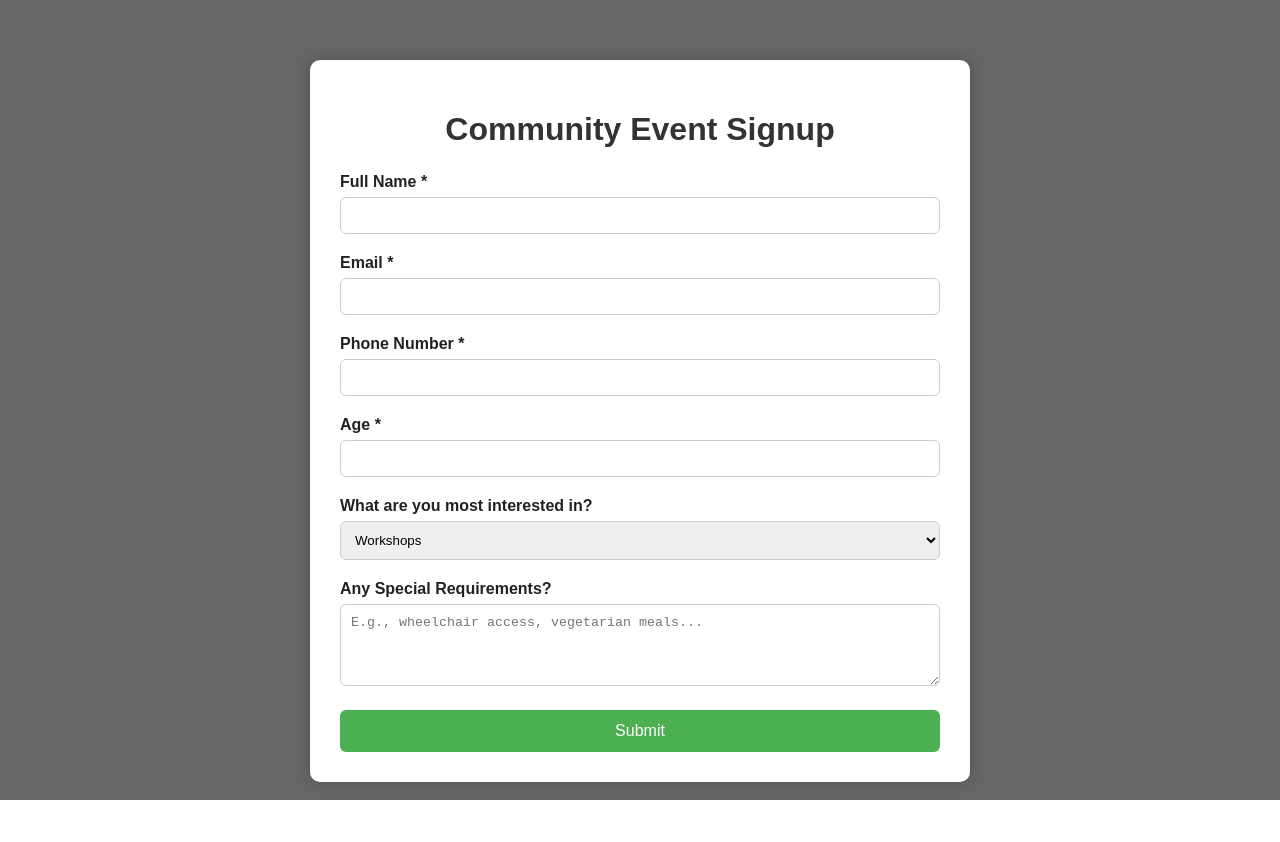
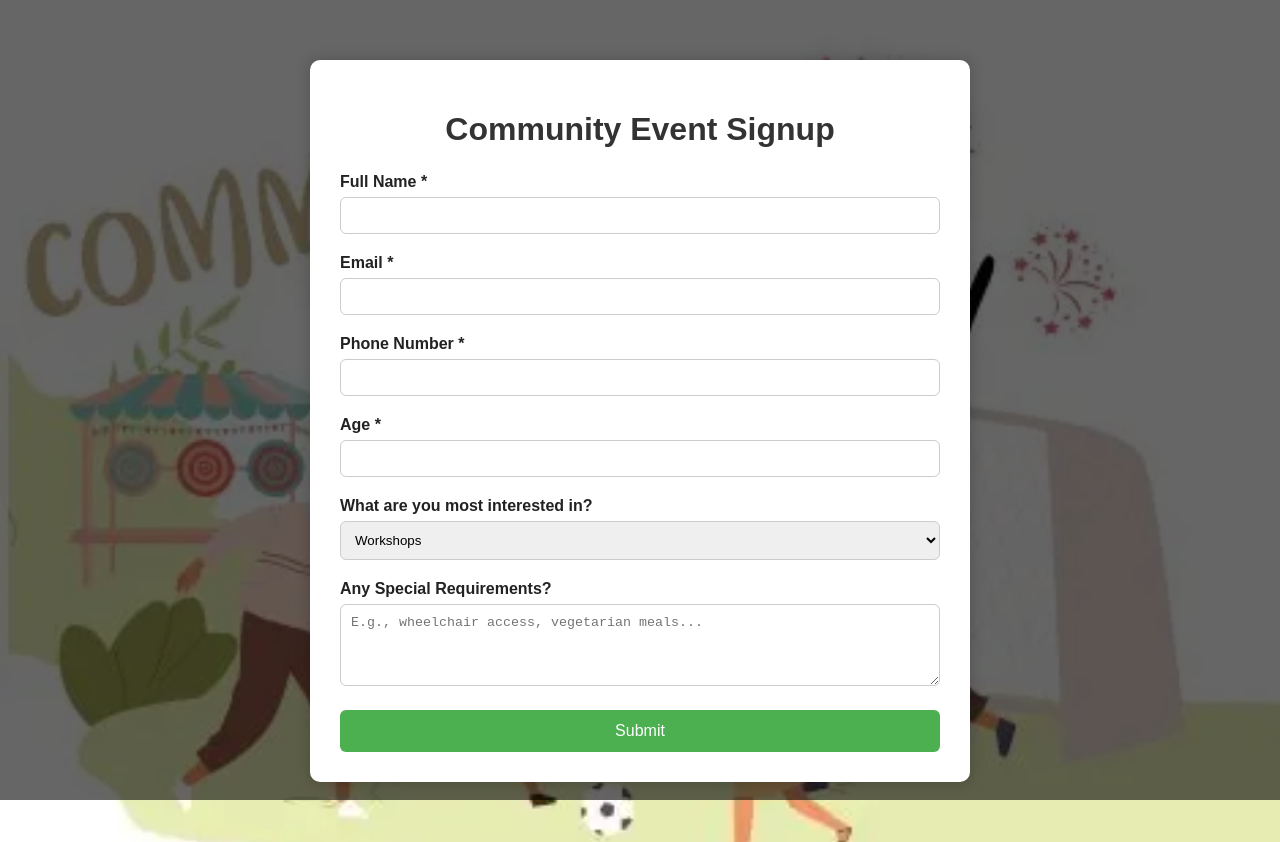
Before and after one commit to Glueymetal/Web-Tech, a plain HTML site: page event_form/index.html in a window 1280 px wide. Drawn offline with Linux system fonts and the light colour scheme.

Commit message:
Update style.css

```diff
--- a/event_form/style.css
+++ b/event_form/style.css
@@ -3,7 +3,7 @@ body {
   font-family: Arial, sans-serif;
   margin: 0;
   padding: 0;
-  background: url('background.jpg') no-repeat center center fixed;
+  background: url('images/background.jpg') no-repeat center center fixed;
   background-size: cover;
   position: relative;
 }
```
